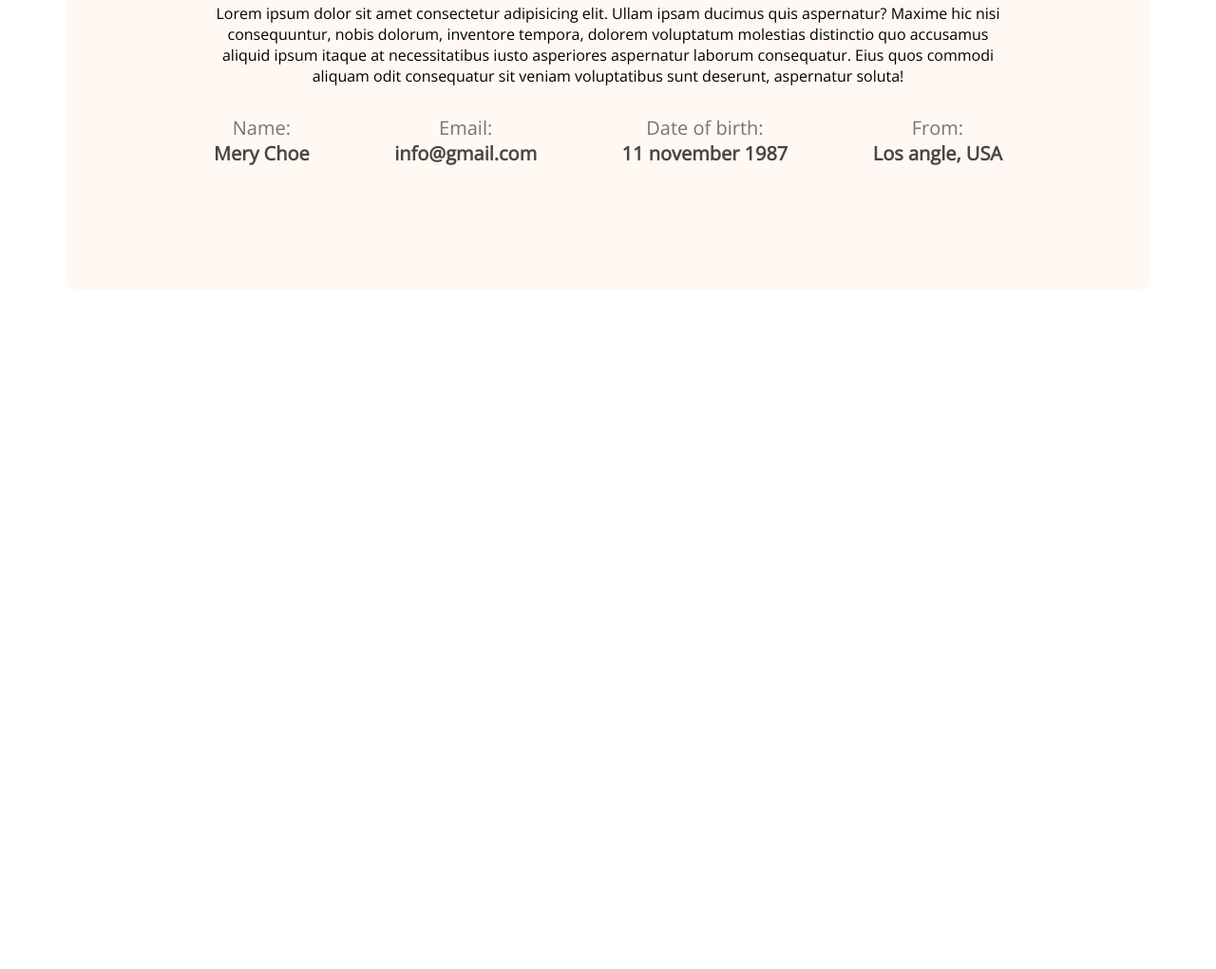
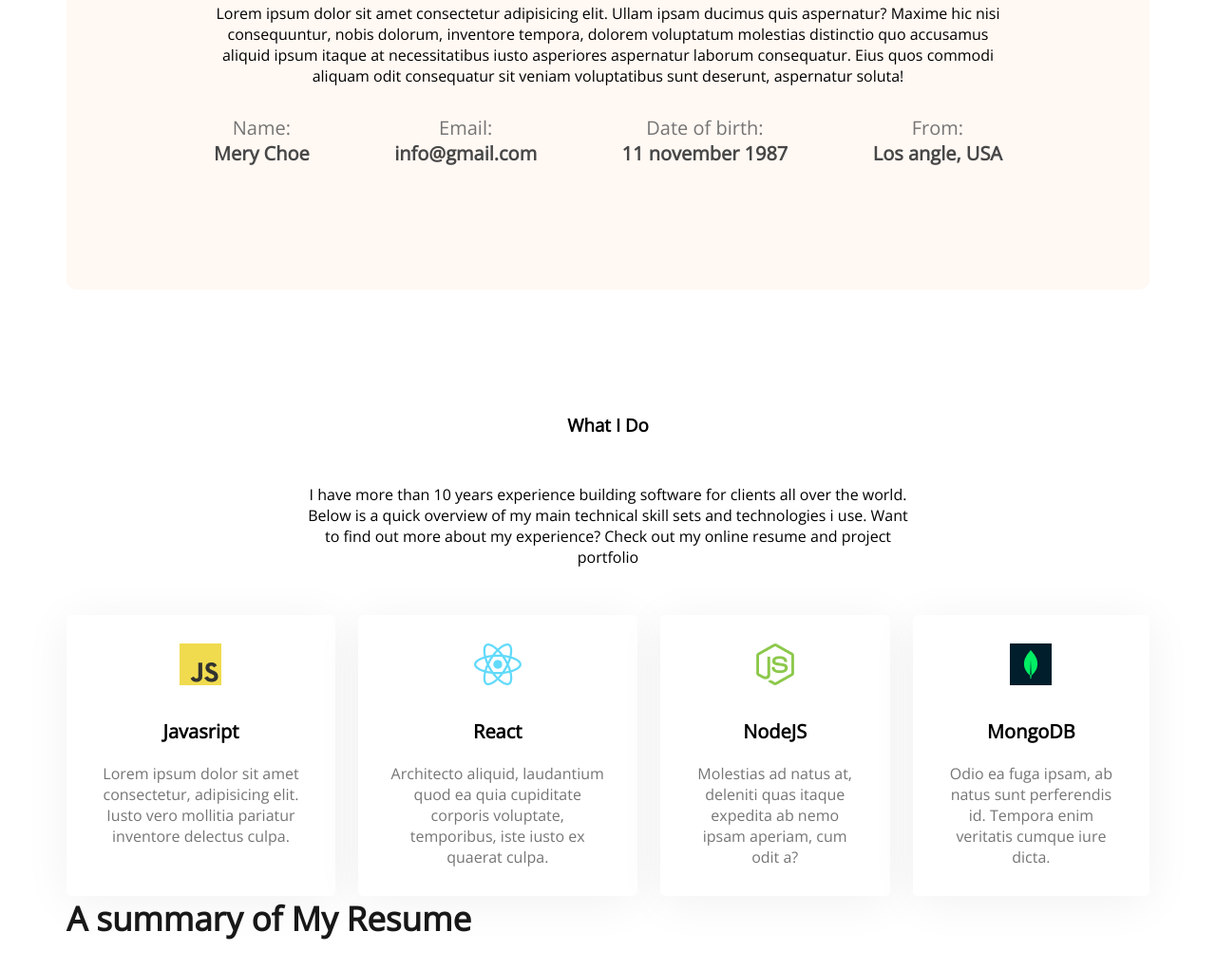
Before and after one commit to Monjurgithub/developer_cv, a plain HTML site: page index.html in a window 1280 px wide. Shown: the part 1174-2195 px from the top of the page at 95% size. Before the commit the page ends 1479 px from the top, so only its background shows below. Drawn offline with nearby package versions, Linux system fonts and the light colour scheme.

Commit message:
before resume

```diff
--- a/index.html
+++ b/index.html
@@ -56,6 +56,39 @@
             </div>
 
         </section>
+        <!-- What i can do -->
+        <section  class="what-i-do">
+            <h3 class="what-i">What I Do</h3>
+            <p class="my-description">I have more than 10 years experience building software for clients all over the world. Below is a quick overview of my main technical skill sets and technologies i use. Want to find out more about my experience? Check out my online resume and project portfolio</p>
+            <div class="skills-container">
+                <div class="skills">
+                    <img src="images/icons/js.png" alt="">
+                    <p class="skills-title">Javasript</p>
+                    <p class="skills-description">Lorem ipsum dolor sit amet consectetur, adipisicing elit. Iusto vero mollitia pariatur inventore delectus culpa.</p>
+                </div>
+                <div class="skills">
+                    <img src="images/icons/react.png" alt="">
+                    <p class="skills-title">React</p>
+                    <p class="skills-description">Architecto aliquid, laudantium quod ea quia cupiditate corporis voluptate, temporibus, iste iusto ex quaerat culpa.</p>
+                </div>
+                <div class="skills">
+                    <img src="images/icons/nodejs.png" alt="">
+                    <p class="skills-title">NodeJS</p>
+                    <p class="skills-description">Molestias ad natus at, deleniti quas itaque expedita ab nemo ipsam aperiam, cum odit a?</p>
+                </div>
+                <div class="skills">
+                    <img src="images/icons/mongo.png" alt="">
+                    <p class="skills-title">MongoDB</p>
+                    <p class="skills-description">Odio ea fuga ipsam, ab natus sunt perferendis id. Tempora enim veritatis cumque iure dicta.</p>
+                </div>
+            </div>
+
+        </section>
+        <!-- Resume section -->
+        <section class="resure">
+            <h3 class="section-title">A summary of My Resume</h3>
+
+        </section>
 
     </main>
     <footer>
--- a/style/protfolio.css
+++ b/style/protfolio.css
@@ -137,3 +137,40 @@ main {
     font-size: 20px;
     color: #474747;
 }
+
+/* what i do styles */
+.what-i-do {
+    margin-top: 130px;
+    text-align: center;
+}
+.what-i{
+    margin-bottom: 30px;
+}
+.my-description{
+    margin: 50px 250px;
+}
+
+.skills {
+    background: #FFFFFF;
+    box-shadow: 0px 6px 50px rgba(0, 0, 0, 0.06);
+    border-radius: 5px;
+    padding: 30px;
+}
+
+.skills-container {
+    display: flex;
+    gap: 24px;
+}
+
+.skills-title {
+    font-weight: 700;
+    font-size: 20px;
+    margin-top: 30px;
+    margin-bottom: 20px;
+}
+
+.skills-description {
+    color: #757575;
+
+}
+/* resume style */
```
